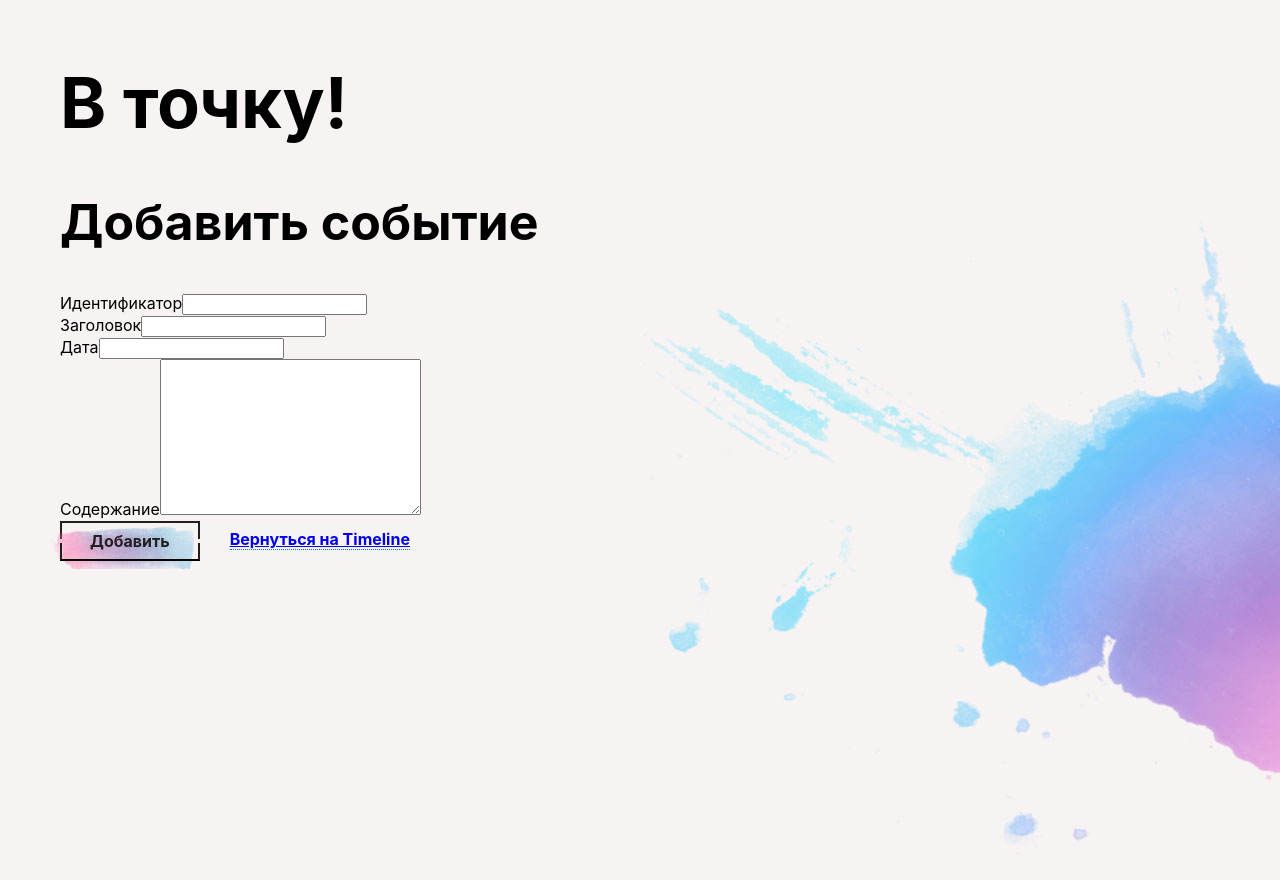
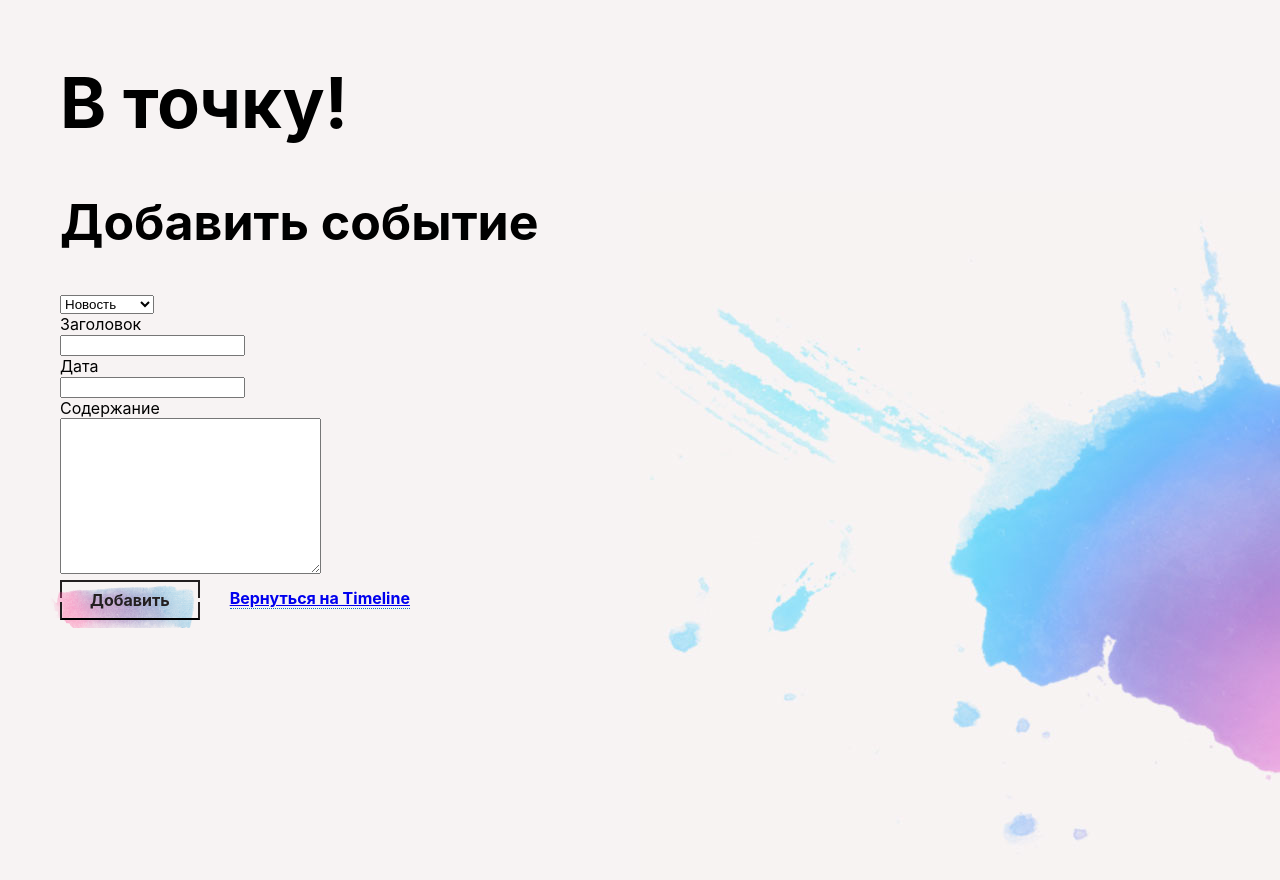
Before and after one commit to bree7e/bree7e-point, an Angular app: page /timeline/add in a window 1280 px wide. Shown: the top 880 px of the page. Built offline with nearby package versions, Linux system fonts and the light colour scheme.

Commit message:
Form selects adding

```diff
--- a/src/app/pages/add-event-page/add-event-page.component.html
+++ b/src/app/pages/add-event-page/add-event-page.component.html
@@ -1,8 +1,10 @@
 <div class="add-event">
     <h2 class="add-event__title">Добавить событие</h2>
-    <label for="id">Идентификатор</label>
-    <input id="id" class="" [(ngModel)]="newEvent.id">
-    <ng-container [ngSwitch]="type">
+    <select [(ngModel)]="eventType">
+        <option value="{{types.News}}" selected>Новость</option>
+        <option value="{{types.Transaction}}">Транзакция</option>
+    </select>
+    <ng-container [ngSwitch]="eventType">
         <app-news-form *ngSwitchCase="types.News"></app-news-form>
         <app-transaction-form *ngSwitchCase="types.Transaction"></app-transaction-form>
     </ng-container>
--- a/src/app/pages/add-event-page/add-event-page.component.ts
+++ b/src/app/pages/add-event-page/add-event-page.component.ts
@@ -11,7 +11,7 @@ import { Currencies } from '../../shared/currencies.enum';
 })
 export class AddEventPageComponent implements OnInit {
     private newEvent: TimelineTypes;
-    private type: EventTypes;
+    private eventType: EventTypes;
     // необходимо для доступа к enum из шаблона
     private types = EventTypes;
 
@@ -29,7 +29,7 @@ export class AddEventPageComponent implements OnInit {
     }
 
     changeType(newType: EventTypes) {
-        this.type = newType;
+        this.eventType = newType;
         switch (newType) {
             case EventTypes.News:
                 this.newEvent = new NewsEvent('', '');
--- a/src/app/pages/add-event-page/news-form/news-form.component.html
+++ b/src/app/pages/add-event-page/news-form/news-form.component.html
@@ -1,14 +1,14 @@
 <form class="news-form">
     <div class="news-form__title">
-        <label for="">Заголовок</label>
-        <input type="text" name="" id="">
+        <label class="news-form__field-label" for="">Заголовок</label>
+        <input class="news-form__field" type="text" name="" id="">
     </div>
     <div class="news__date">
-        <label for="">Дата</label>
-        <input type="text" name="" id="">
+        <label class="news-form__field-label" for="">Дата</label>
+        <input class="news-form__field" type="text" name="" id="">
     </div>
     <div class="news__content">
-        <label for="">Содержание</label>
+        <label class="news-form__field-label" for="">Содержание</label>
         <textarea name="" id="" cols="30" rows="10"></textarea>
     </div>
 </form>
--- a/src/app/pages/add-event-page/news-form/news-form.component.scss
+++ b/src/app/pages/add-event-page/news-form/news-form.component.scss
@@ -0,0 +1,5 @@
+.news-form {
+    &__field-label {
+        display: block;
+    }
+}
--- a/src/app/pages/add-event-page/transaction-form/transaction-form.component.html
+++ b/src/app/pages/add-event-page/transaction-form/transaction-form.component.html
@@ -1,7 +1,11 @@
 <form class="transaction-form">
     <div class="transaction-form__currency">
         <label for="">Валюта</label>
-        <select name="" id=""></select>
+        <select> <!-- [(ngModel)]="eventType" -->
+            <ng-container *ngFor="let c of currencies">
+                <option value="c" [selected]="">{{c}}</option>
+            </ng-container>
+        </select>
     </div>
     <div class="transaction-form__amount">
         <label for="">Сумма</label>
--- a/src/app/pages/add-event-page/transaction-form/transaction-form.component.ts
+++ b/src/app/pages/add-event-page/transaction-form/transaction-form.component.ts
@@ -1,15 +1,15 @@
 import { Component, OnInit } from '@angular/core';
+import { Currencies } from 'src/app/shared/currencies.enum';
 
 @Component({
-  selector: 'app-transaction-form',
-  templateUrl: './transaction-form.component.html',
-  styleUrls: ['./transaction-form.component.scss']
+    selector: 'app-transaction-form',
+    templateUrl: './transaction-form.component.html',
+    styleUrls: ['./transaction-form.component.scss']
 })
 export class TransactionFormComponent implements OnInit {
+    public currencies = Currencies;
 
-  constructor() { }
+    constructor() {}
 
-  ngOnInit() {
-  }
-
+    ngOnInit() {}
 }
```
